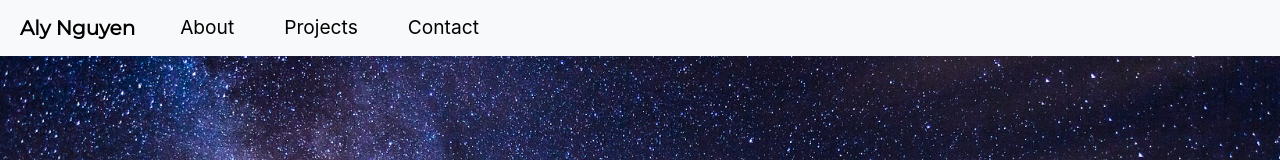
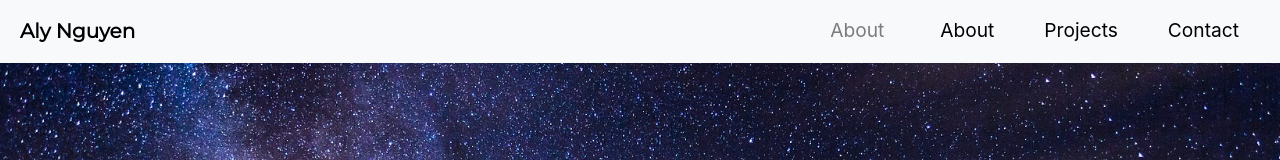
Before and after one commit to alynguyen/portfolio, a React (Create React App) app: page / in a window 1280 px wide. Shown: the top 160 px of the page. Built offline with nearby package versions, Linux system fonts and the light colour scheme.

Commit message:
test iphone x navbar

```diff
--- a/src/components/Navbar/Navbar.jsx
+++ b/src/components/Navbar/Navbar.jsx
@@ -17,7 +17,8 @@ const Navbar = () => {
         </BsNav.Brand>
         <BsNav.Toggle aria-controls="responsive-navbar-nav" />
         <BsNav.Collapse id="responsive-navbar-nav">
-          <Nav className="mr-auto">
+          <Nav className="ml-auto">
+            <AnchorLink className="Navbar-Link nav-link" href="#about">About</AnchorLink>
             <AnchorLink style={navStyle} className="Navbar-Link nav-link" href="#about">About</AnchorLink>
             <AnchorLink style={navStyle} className="Navbar-Link nav-link" href="#projects">Projects</AnchorLink>
             <AnchorLink style={navStyle} className="Navbar-Link nav-link" href="#contact">Contact</AnchorLink>
```
